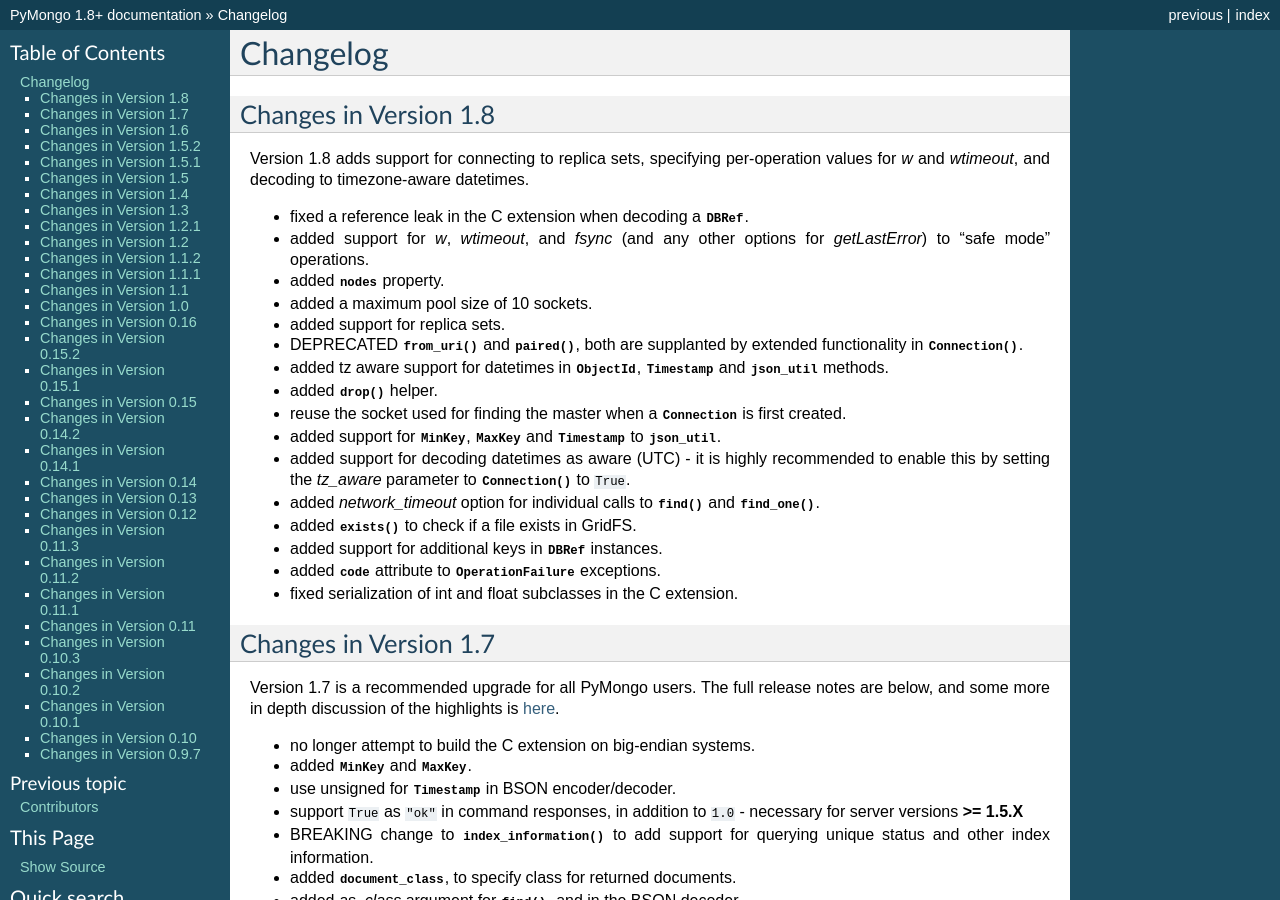
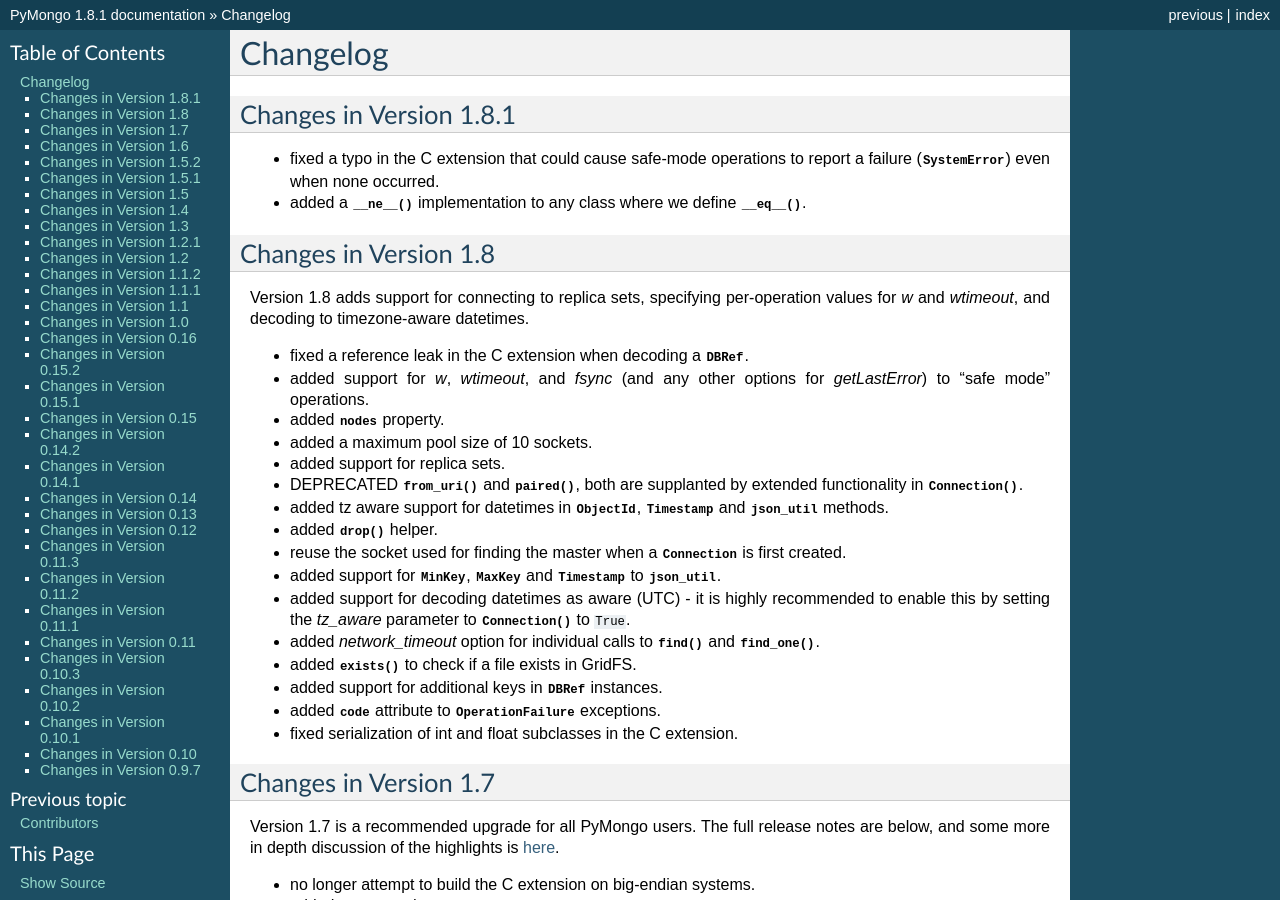
Before and after one commit to mongodb/mongo-python-driver, a Sphinx documentation site: the page built from doc/changelog.rst, in a window 1280 px wide and 900 px high. Built offline with Sphinx 7.4.7, drawn with Linux system fonts in a browser that asks for light colours; pages that are not in the unit, such as notebooks, are missing from menus; some of the changed text lies outside the part shown.

Commit message:
BUMP 1.8.1 - see changelog for details

```diff
--- a/doc/changelog.rst
+++ b/doc/changelog.rst
@@ -1,5 +1,14 @@
 Changelog
 =========
+
+Changes in Version 1.8.1
+------------------------
+
+- fixed a typo in the C extension that could cause safe-mode
+  operations to report a failure (:class:`SystemError`) even when none
+  occurred.
+- added a :meth:`__ne__` implementation to any class where we define
+  :meth:`__eq__`.
 
 Changes in Version 1.8
 ----------------------
--- a/pymongo/__init__.py
+++ b/pymongo/__init__.py
@@ -39,7 +39,7 @@
 """Profile all operations."""
 
 # Remember to change in setup.py as well!
-version = "1.8+"
+version = "1.8.1"
 """Current version of PyMongo."""
 
 Connection = PyMongo_Connection
--- a/setup.py
+++ b/setup.py
@@ -20,7 +20,7 @@
 from distutils.core import Extension
 
 # Remember to change in pymongo/__init__.py as well!
-version = "1.8+"
+version = "1.8.1"
 
 f = open("README.rst")
 try:
```
